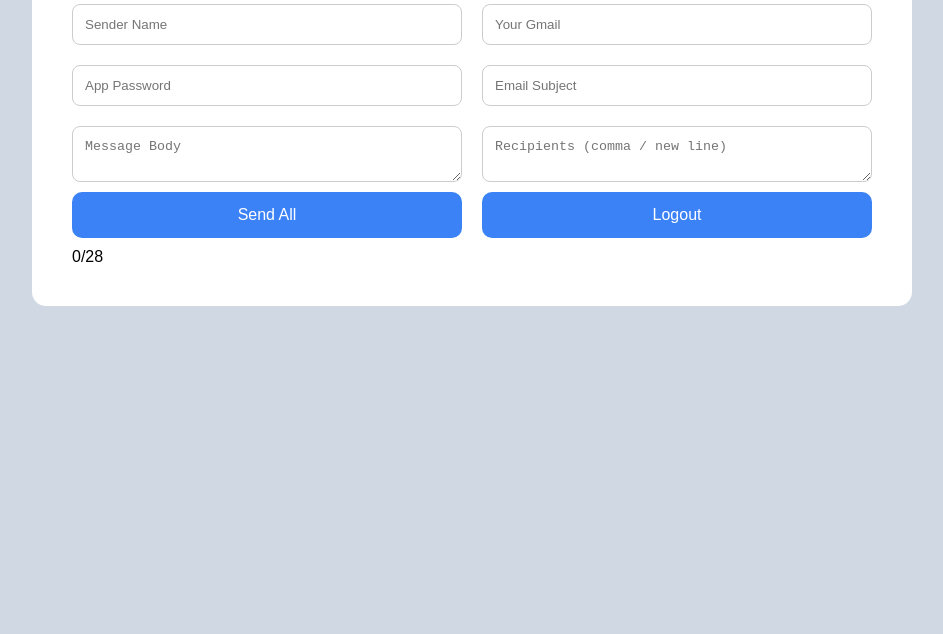
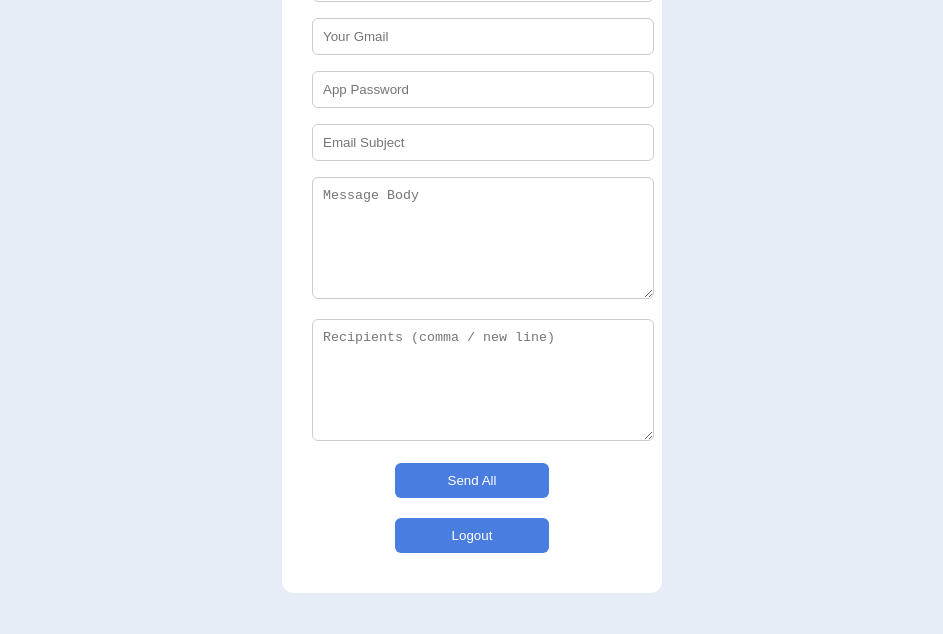
Before and after one commit to infobesttoolsmail882/Abhi-bulkmaling-tools, a website: page public/launcher.html in a window 1280 px wide. Shown: the part 182-816 px from the top of the page, without its empty margins (168-1111 px from the left). Drawn offline with Linux system fonts and the light colour scheme.

Commit message:
Update launcher.html

```diff
--- a/public/launcher.html
+++ b/public/launcher.html
@@ -1,102 +1,29 @@
 <!DOCTYPE html>
 <html>
 <head>
-<title>Secure Mail Console</title>
-<style>
-body { background:#cfd8e3; font-family:sans-serif; display:flex; justify-content:center; padding-top:60px; }
-.container { background:white; padding:40px; border-radius:14px; width:800px; }
-input, textarea { width:100%; padding:12px; margin:10px 0; border-radius:8px; border:1px solid #ccc; }
-.row { display:flex; gap:20px; }
-button { flex:1; padding:14px; border:none; border-radius:10px; background:#3b82f6; color:white; font-size:16px; cursor:pointer; }
-.counter { margin-top:10px; }
-.popup {
- position:fixed; top:50%; left:50%; transform:translate(-50%,-50%);
- background:white; padding:30px; border-radius:10px; display:none;
- box-shadow:0 0 10px rgba(0,0,0,0.3);
-}
-</style>
+  <title>Secure Mail Console</title>
+  <link rel="stylesheet" href="style.css">
 </head>
 <body>
+<div class="page">
+  <div class="card">
+    <h2 class="title">📧 Secure Mail Console</h2>
 
-<div class="container">
-<h2>Secure Mail Console</h2>
+    <div class="form-grid">
+      <input id="senderName" placeholder="Sender Name">
+      <input id="gmail" placeholder="Your Gmail">
+      <input id="apppass" type="password" placeholder="App Password">
+      <input id="subject" placeholder="Email Subject">
+      <textarea id="message" placeholder="Message Body"></textarea>
+      <textarea id="to" placeholder="Recipients (comma / new line)"></textarea>
+    </div>
 
-<div class="row">
-<input id="senderName" placeholder="Sender Name">
-<input id="email" placeholder="Your Gmail">
+    <div class="btn-row">
+      <button id="sendBtn">Send All</button>
+      <button id="logoutBtn">Logout</button>
+    </div>
+  </div>
 </div>
-
-<div class="row">
-<input id="appPassword" type="password" placeholder="App Password">
-<input id="subject" placeholder="Email Subject">
-</div>
-
-<div class="row">
-<textarea id="message" placeholder="Message Body"></textarea>
-<textarea id="recipients" placeholder="Recipients (comma / new line)"></textarea>
-</div>
-
-<div class="row">
-<button onclick="sendMail()">Send All</button>
-<button ondblclick="logout()">Logout</button>
-</div>
-
-<div class="counter" id="counter">0/28</div>
-
-</div>
-
-<div class="popup" id="popup">
-<p id="popupText"></p>
-<button onclick="closePopup()">OK</button>
-</div>
-
-<script>
-let count = 0;
-
-async function sendMail(){
-  const token = localStorage.getItem("token");
-
-  const res = await fetch("/send",{
-    method:"POST",
-    headers:{
-      "Content-Type":"application/json",
-      "Authorization":"Bearer "+token
-    },
-    body:JSON.stringify({
-      senderName:senderName.value,
-      email:email.value,
-      appPassword:appPassword.value,
-      subject:subject.value,
-      message:message.value,
-      recipients:recipients.value
-    })
-  });
-
-  const data = await res.json();
-
-  if(data.success){
-    count++;
-    counter.innerText = count+"/28";
-    showPopup(data.success);
-  }else{
-    showPopup(data.error);
-  }
-}
-
-function showPopup(text){
-  popupText.innerText = text;
-  popup.style.display="block";
-}
-
-function closePopup(){
-  popup.style.display="none";
-}
-
-function logout(){
-  localStorage.removeItem("token");
-  window.location="login.html";
-}
-</script>
-
+<script src="script.js"></script>
 </body>
 </html>
```
